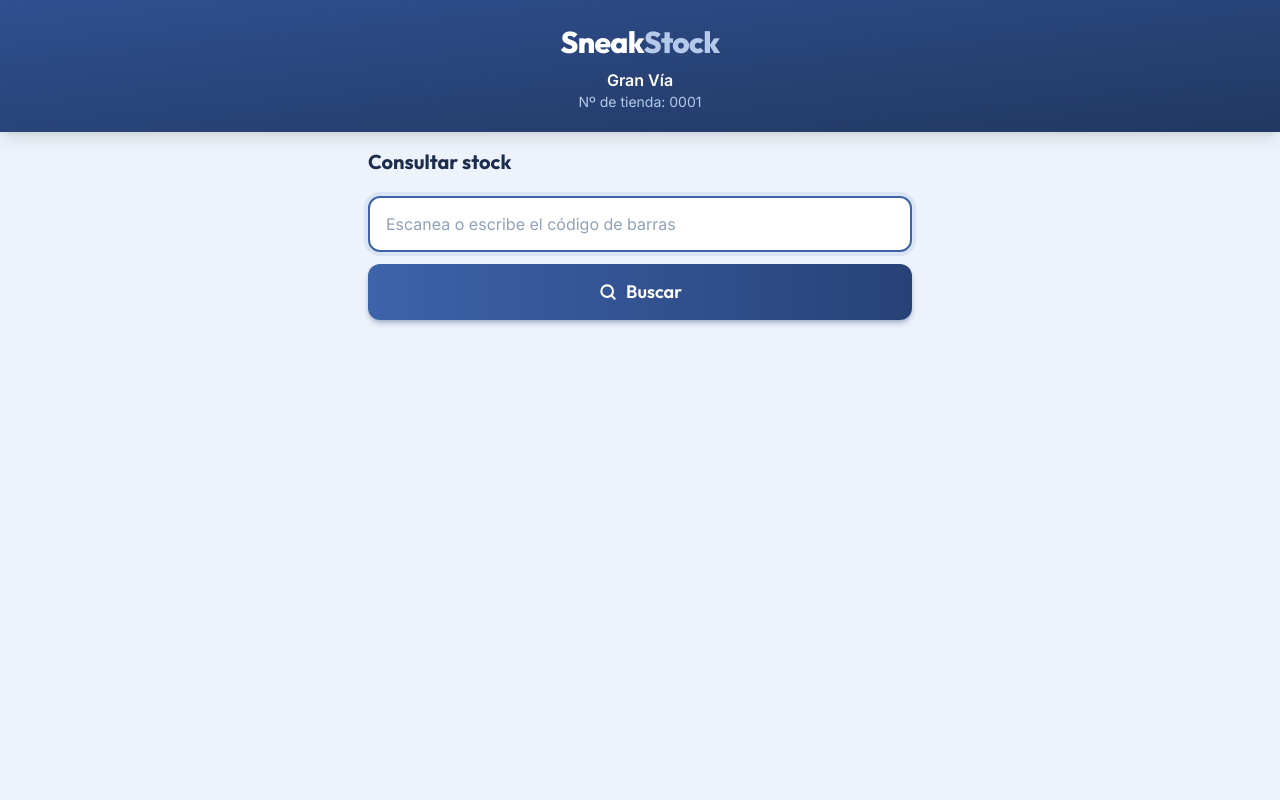
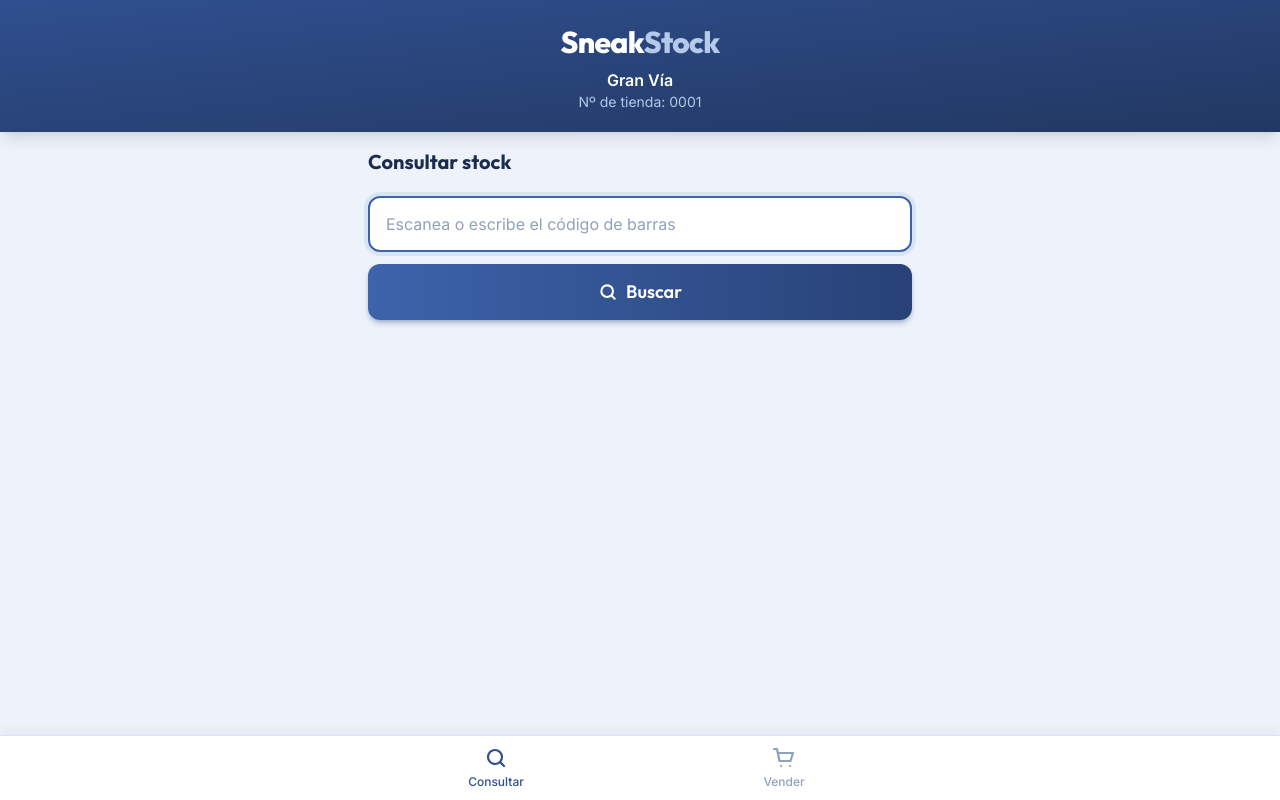
Before and after one commit to eduardobj1905/sneakstock, a Vue app in the folder frontend/: page / in a window 1280 px wide. Built offline with nearby package versions, Linux system fonts and the light colour scheme.

Commit message:
feat: añade la barra de navegación inferior

```diff
--- a/frontend/src/App.vue
+++ b/frontend/src/App.vue
@@ -1,4 +1,5 @@
 <script setup lang="ts">
+import BottomNav from '@/components/BottomNav.vue'
 import { currentStore } from '@/currentStore'
 </script>
 
@@ -14,8 +15,11 @@ import { currentStore } from '@/currentStore'
       <p class="text-sm text-navy-200">Nº de tienda: {{ currentStore.number }}</p>
     </header>
 
-    <main class="mx-auto max-w-xl p-4">
+    <!-- pb-24: deja hueco al final para que la barra de abajo no tape el contenido -->
+    <main class="mx-auto max-w-xl p-4 pb-24">
       <RouterView />
     </main>
+
+    <BottomNav />
   </div>
 </template>
--- /dev/null
+++ b/frontend/src/components/BottomNav.vue
@@ -0,0 +1,49 @@
+<script setup lang="ts">
+import { useRoute } from 'vue-router'
+
+const route = useRoute()
+
+// Opciones de la barra: para añadir una pantalla nueva basta con añadir un elemento aquí
+const items = [
+  {
+    to: '/',
+    label: 'Consultar',
+    icon: 'M11 4a7 7 0 1 0 0 14 7 7 0 0 0 0-14Zm9 16-3.5-3.5',
+  },
+  {
+    to: '/vender',
+    label: 'Vender',
+    icon: 'M2 3h3l2.5 12h11L21 7H6.2M9 20h.01M18 20h.01',
+  },
+]
+</script>
+
+<template>
+  <nav
+    class="fixed inset-x-0 bottom-0 border-t border-navy-100 bg-white shadow-[0_-4px_12px_rgba(0,0,0,0.05)]"
+  >
+    <ul class="mx-auto flex max-w-xl">
+      <li v-for="item in items" :key="item.to" class="flex-1">
+        <RouterLink
+          :to="item.to"
+          class="flex flex-col items-center gap-1 py-2.5 text-xs font-medium transition"
+          :class="route.path === item.to ? 'text-navy-600' : 'text-slate-400'"
+        >
+          <svg
+            class="size-6"
+            viewBox="0 0 24 24"
+            fill="none"
+            stroke="currentColor"
+            stroke-width="2.2"
+            stroke-linecap="round"
+            stroke-linejoin="round"
+            aria-hidden="true"
+          >
+            <path :d="item.icon" />
+          </svg>
+          {{ item.label }}
+        </RouterLink>
+      </li>
+    </ul>
+  </nav>
+</template>
```
Also changed, not shown: 1 other file (tests, documents, lock files or other folders).
